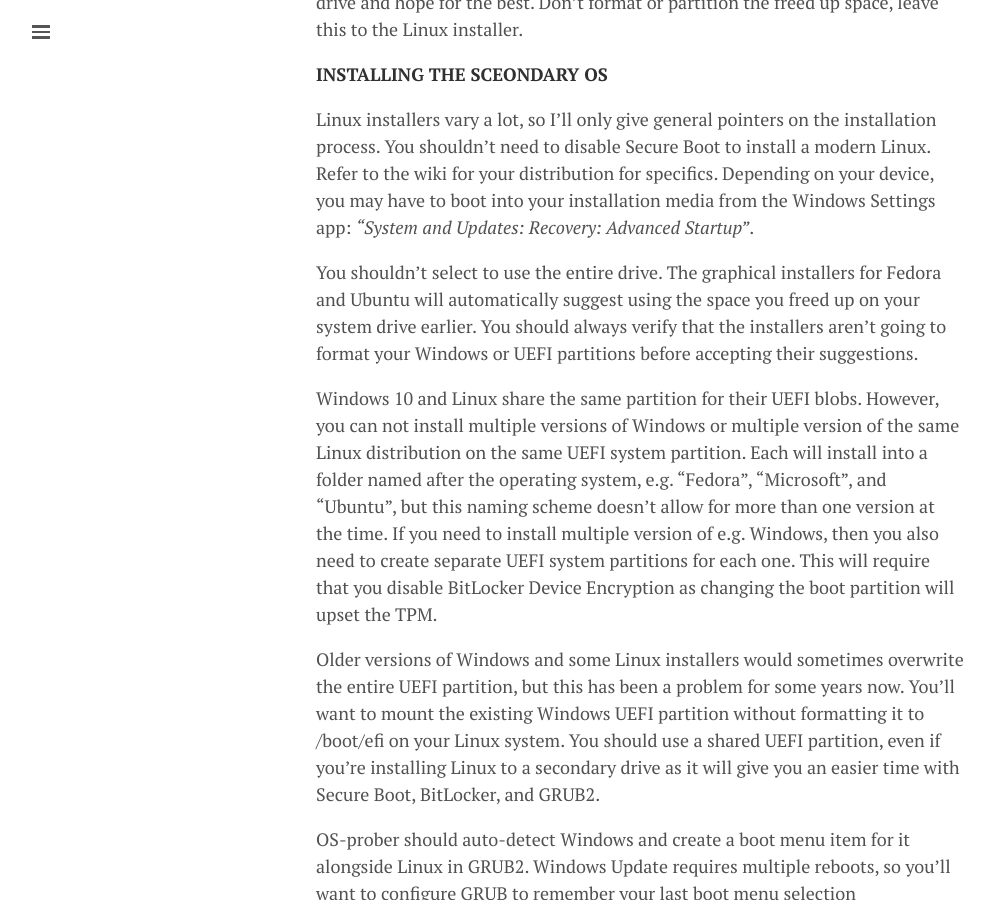
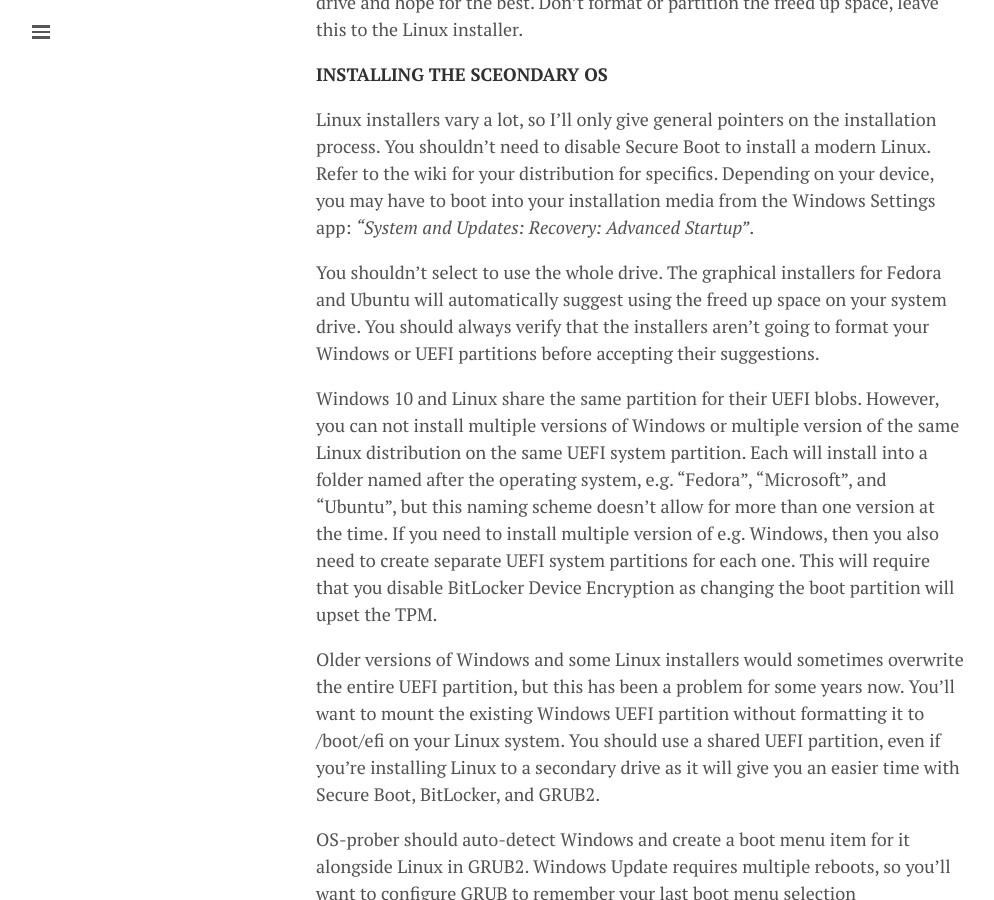
Before and after one commit to lgeurts/lgeurts.github.io, a Jekyll site: the page built from _posts/2019-03-19-dual-booting-windows-and-linux.md, in a window 1280 px wide and 900 px high, scrolled down 2392 px. Shown: the whole window, without its empty margins (0-994 px from the left). Built offline with Jekyll 4.4.1, drawn with Linux system fonts in a browser that asks for light colours; nearby versions of some CDN libraries; comment, search, counter and statistics services are not loaded.

Commit message:
Update 2019-03-19-dual-booting-windows-and-linux.md

```diff
--- a/_posts/2019-03-19-dual-booting-windows-and-linux.md
+++ b/_posts/2019-03-19-dual-booting-windows-and-linux.md
@@ -45,7 +45,7 @@
 
 Linux installers vary a lot, so I’ll only give general pointers on the installation process. You shouldn’t need to disable Secure Boot to install a modern Linux. Refer to the wiki for your distribution for specifics. Depending on your device, you may have to boot into your installation media from the Windows Settings app: *"System and Updates: Recovery: Advanced Startup"*.
 
-You shouldn't select to use the entire drive. The graphical installers for Fedora and Ubuntu will automatically suggest using the space you freed up on your system drive earlier. You should always verify that the installers aren’t going to format your Windows or UEFI partitions before accepting their suggestions.
+You shouldn't select to use the whole drive. The graphical installers for Fedora and Ubuntu will automatically suggest using the freed up space on your system drive. You should always verify that the installers aren’t going to format your Windows or UEFI partitions before accepting their suggestions.
 
 Windows 10 and Linux share the same partition for their UEFI blobs. However, you can not install multiple versions of Windows or multiple version of the same Linux distribution on the same UEFI system partition. Each will install into a folder named after the operating system, e.g. “Fedora”, “Microsoft”, and “Ubuntu”, but this naming scheme doesn’t allow for more than one version at the time. If you need to install multiple version of e.g. Windows, then you also need to create separate UEFI system partitions for each one. This will require that you disable BitLocker Device Encryption as changing the boot partition will upset the TPM.
 
```
